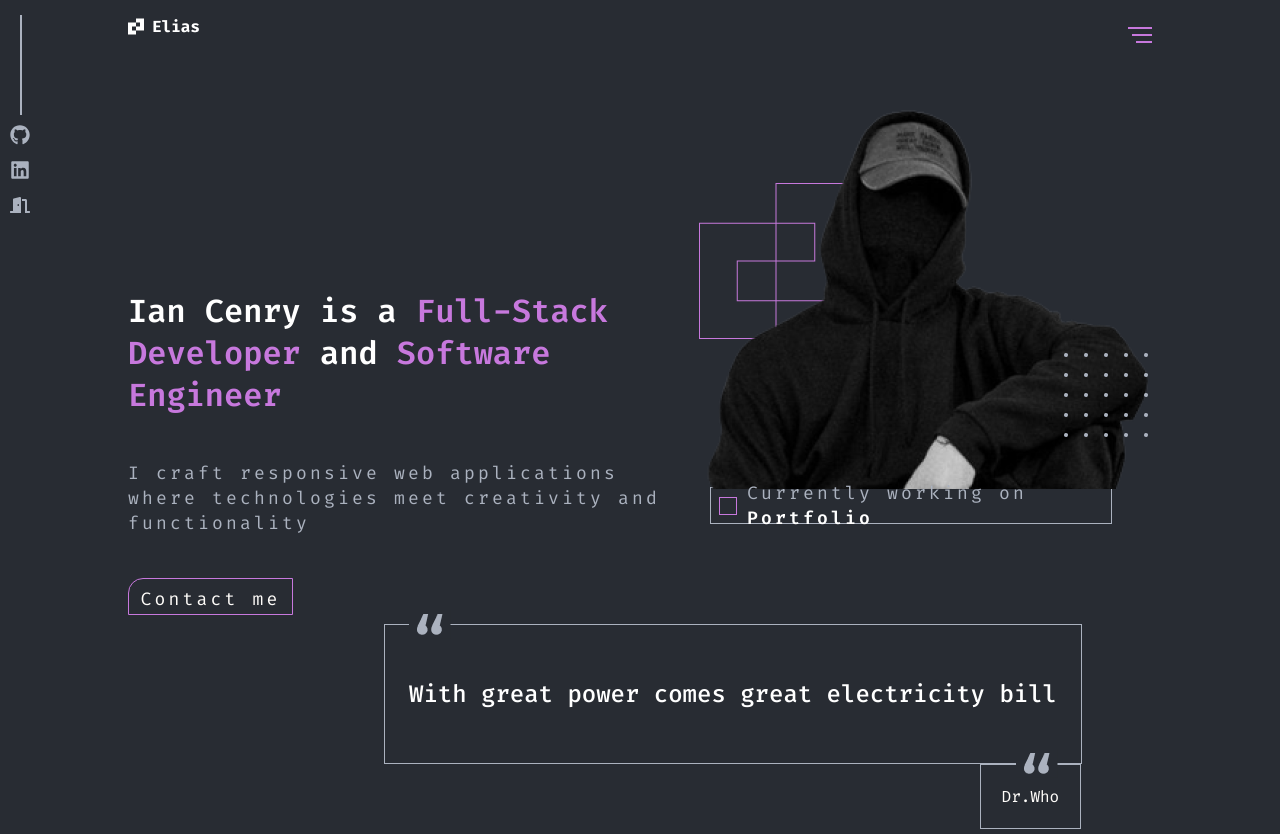
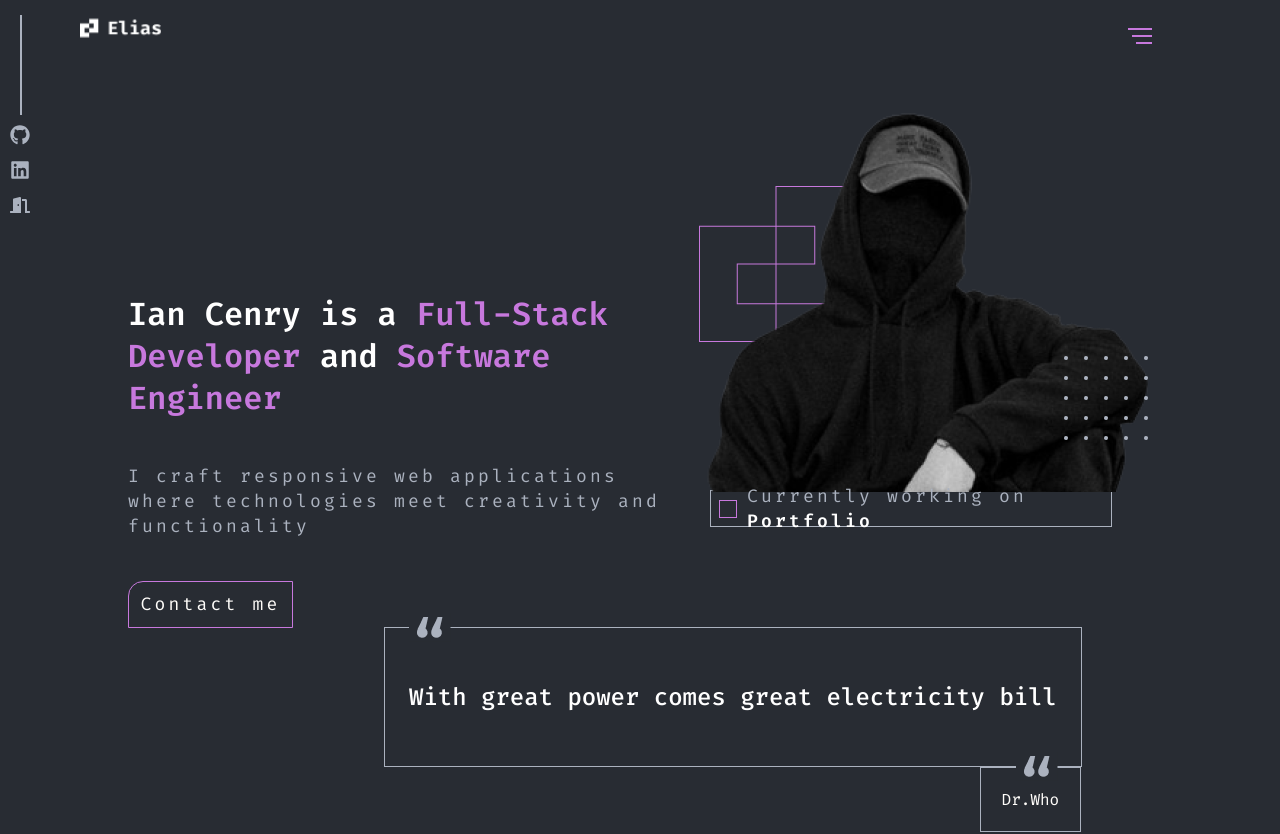
Before and after one commit to iancenry/portfolio2.0, a React (Vite) app: page / in a window 1280 px wide. Shown: the top 834 px of the page. Built offline with nearby package versions, Linux system fonts and the light colour scheme.

Commit message:
update rem sizes

```diff
--- a/src/Components/Navbar/Navbar.scss
+++ b/src/Components/Navbar/Navbar.scss
@@ -2,11 +2,12 @@
 
 .navbar {
   width: 100%;
-  padding: 1rem 25rem;
+  padding: 1rem 20rem;
 
   &__logo {
+    height: 1.5rem;
     > img {
-      width: 72px;
+      width: 100%;
     }
   }
 
@@ -21,7 +22,11 @@
   }
 
   @include breakpoint-down(x-large) {
-    padding: 1rem 8rem;
+    padding: 1rem 5rem;
+  }
+
+  @include breakpoint-down(medium) {
+    padding: 1rem 3rem;
   }
 }
 
@@ -35,22 +40,22 @@
 
     > span {
       display: block;
-      height: 2px;
+      height: 0.125rem;
       background-color: #c778dd;
-      margin-bottom: 5px;
+      margin-bottom: 0.3125rem;
       transition: all 300ms ease-in-out;
     }
 
     > span:first-child {
-      width: 24px;
+      width: 1.5rem;
     }
 
     > span:nth-child(2) {
-      width: 20px;
+      width: 1.25rem;
     }
 
     > span:last-child {
-      width: 16px;
+      width: 1rem;
     }
   }
 
@@ -58,7 +63,7 @@
     .btn-hamburger {
       animation: bounce 600ms ease-in-out forwards;
       > span:first-child {
-        transform: translateY(7px) rotate(45deg);
+        transform: translateY(0.4375rem) rotate(45deg);
       }
 
       > span:nth-child(2) {
@@ -66,8 +71,8 @@
       }
 
       > span:last-child {
-        transform: translateY(-7px) rotate(-45deg);
-        width: 24px;
+        transform: translateY(-0.4375rem) rotate(-45deg);
+        width: 1.5rem;
       }
     }
   }
@@ -85,8 +90,12 @@
 
     .navbar--smallscreen__links {
       list-style: none;
-      margin-right: 20px;
+      margin-right: 1.25rem;
       animation: rubberBand 800ms ease-in-out forwards;
+
+      > li {
+        margin-bottom: 1.25rem;
+      }
     }
   }
 }
--- a/src/sass/index.scss
+++ b/src/sass/index.scss
@@ -35,8 +35,9 @@
 
 html {
   // user can control zoom level
+  box-sizing: border-box;
   font-size: 100%;
-  box-sizing: border-box;
+  font-size: 16px;
 }
 
 *,
@@ -58,19 +59,13 @@ body {
 }
 
 .section {
-  width: 68%;
-  margin: 50px auto;
-  // padding: 4rem 25rem;
-  height: 100svh;
+  width: 70%;
+  margin: 3.125rem auto;
+  min-height: 100svh;
 
   @include breakpoint-down(x-large) {
-    // padding: 1rem 7rem;
     width: 80%;
-    margin: 10px auto;
-  }
-
-  @include breakpoint-down(medium) {
-    // padding: 0 3rem;
+    margin: 0.625rem auto;
   }
 }
 
@@ -132,12 +127,12 @@ a:hover {
 
 .btn {
   text-align: center;
-  padding: 8px 9px;
+  padding: 0.625rem 0.625rem 2.2rem;
   background: $pry-background;
   color: $white;
   cursor: pointer;
-  width: 165px;
-  height: 37px;
+  width: 10.3125rem;
+  height: 2.3125rem;
   border: 0.0625rem solid $primary;
   margin-top: 1.5rem;
   border-top-left-radius: 0.9375rem;
```
